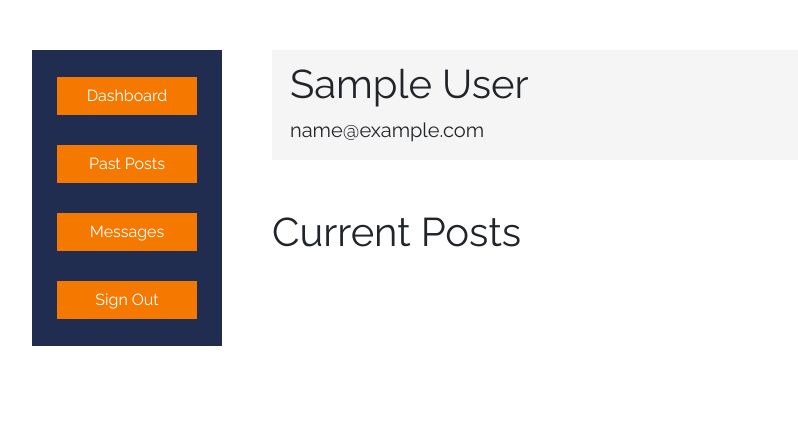
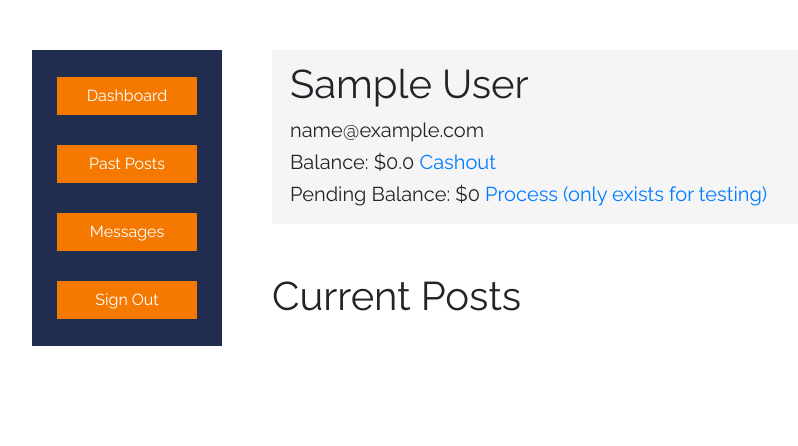
Before and after one commit to anlandu/textbook-exchange, a Django app: page /accounts/ in a window 1280 px wide. Shown: the part 81-527 px from the top of the page, without its empty margins (68-866 px from the left). Run offline with Django 3.2, Linux system fonts and the light colour scheme; the visitor is signed in with stand-in values (Sample User, id 1); data that the repository does not hold is empty; some libraries are stand-ins or nearby versions.

Commit message:
cashouts!

```diff
--- a/textbook_exchange/templates/textbook_exchange/account_dashboard.html
+++ b/textbook_exchange/templates/textbook_exchange/account_dashboard.html
@@ -7,6 +7,8 @@
     <div style="background-color: whitesmoke; padding: 10px 10px 10px 18px;">
         <h1 style="margin-bottom: 10px;">{{ user.first_name }} {{ user.last_name }}</h1>
         <h5>{{ user.email }}</h5>
+        <h5>Balance: ${{ user.balance }} <a href="{% url 'exchange:cashout' %}">Cashout</a></h5>
+        <h5>Pending Balance: ${{ pending_balance }} <a href="{% url 'exchange:process' %}">Process (only exists for testing)</a></h5>
     </div>
     <br/><br/>
     <h1 class="custom-header">Current Posts</h1>
--- a/textbook_exchange/urls.py
+++ b/textbook_exchange/urls.py
@@ -20,6 +20,8 @@ urlpatterns = [
     path('accounts/', login_required(views.AccountCurrentListings.as_view(), redirect_field_name='login_redirect_target', login_url="/login/"), name='account_page'),
     path('accounts/past_posts', login_required(views.AccountPastListings.as_view(), redirect_field_name='login_redirect_target', login_url="/login/"), name='past_posts'),
     path('accounts/messages', views.account_page_messages, name='messages'),
+    path('accounts/cashout', views.cashout, name='cashout'),
+    path('accounts/process', views.process_pending, name='process'),
     path('buy/', views.buy_books, name='buybooks'),
     path('buy/autocomplete/', views.autocomplete, name='ajax_autocomplete'),
     path('buy/<slug:isbn>/<slug:slug>/', views.BuyProductListings.as_view(), name='buy_product'),
--- a/textbook_exchange/views.py
+++ b/textbook_exchange/views.py
@@ -1,21 +1,20 @@
-from django.http import HttpResponseRedirect
+from django.http import HttpResponseRedirect, JsonResponse
 from django.shortcuts import get_object_or_404, render, redirect, reverse
 from django.views.generic import ListView
 from django.core.exceptions import ObjectDoesNotExist
 from django.contrib.auth.decorators import login_required
 from django.contrib import messages
-import json
-import itertools
-import functools
-import json
-import requests
+import json, itertools, functools, requests, os, cloudinary.uploader
 from .forms import SellForm
 from .models import ProductListing, Class, Textbook, Class
-from django.http import JsonResponse #for autocompletion response
-import cloudinary.uploader
-import os
+from paypalpayoutssdk.core import PayPalHttpClient, SandboxEnvironment
+from paypalpayoutssdk.payouts import PayoutsPostRequest
+from paypalhttp import HttpError
+from datetime import datetime
+
 
 os.environ["CLOUDINARY_URL"]="cloudinary://348783216512488:nPXIA343WzNVngfkykW-I7XkGgE@dasg2ntne"
+
 cloudinary.config(
   cloud_name = "dasg2ntne",
   api_key = "348783216512488",
@@ -139,6 +138,14 @@ class AccountCurrentListings(ListView):
         queryset = queryset.filter(user=self.request.user, hasBeenSoldFlag=False)
         return queryset
 
+    def get_context_data(self, **kwargs):
+        context = super().get_context_data(**kwargs)
+        sum = 0
+        for pt in self.request.user.pendingtransaction_set.all():
+            sum += pt.balance
+        context['pending_balance'] = sum
+        return context
+
 class AccountPastListings(ListView):
     model = ProductListing
     template_name = "textbook_exchange/account_past_posts.html"
@@ -254,3 +261,65 @@ def autocomplete(request):
     }
 
     return JsonResponse(data)
+
+class PayPalClient:
+    def __init__(self):
+        self.client_id =  os.environ["PAYPAL-CLIENT-ID"] if 'PAYPAL-CLIENT-ID' in os.environ else "AcCaARG0gidap3Y0mCgZtbbdE3sDrYHyHSIBwJ20jwhyGk3MQSBLxpWggOwuOQphYKDLl87wRLek-qE8"
+        self.client_secret = os.environ["PAYPAL-CLIENT-SECRET"] if 'PAYPAL_CLIENT_SECRET' in os.environ else "ENBevuGci9BP5Lt7bAfofOFvjVerx7hMHKaapIo0-8idONUuQkx90pyyKM7HHAIlMYirX5mDRoc_zPFI"
+
+        """Set up and return PayPal Python SDK environment with PayPal Access credentials.
+           This sample uses SandboxEnvironment. In production, use
+           LiveEnvironment."""
+        self.environment = SandboxEnvironment(client_id=self.client_id, client_secret=self.client_secret)
+
+        """ Returns PayPal HTTP client instance in an environment with access credentials. Use this instance to invoke PayPal APIs, provided the
+            credentials have access. """
+        self.client = PayPalHttpClient(self.environment)
+
+@login_required(redirect_field_name='login_redirect_target', login_url="/login/")
+def process_pending(request):
+    for pt in request.user.pendingtransaction_set.all():
+        request.user.balance += pt.balance
+        pt.delete()
+    request.user.save()
+    return HttpResponseRedirect(reverse('exchange:account_page'))
+
+@login_required(redirect_field_name='login_redirect_target', login_url="/login/")
+def cashout(request):
+    batch_id = str(datetime.date(datetime.now()))+str(datetime.time(datetime.now()))
+    body = {
+        "sender_batch_header": {
+                "sender_batch_id": batch_id,
+                "email_subject": "You have a payout!",
+                "email_message": "You have received a payout! Thanks for using UVA TextEx for all you textbook exchange needs!"
+            },
+            "items": [
+                {
+                "recipient_type": "EMAIL",
+                "amount": {
+                    "value": str(request.user.balance),
+                    "currency": "USD"
+                },
+                "note": "Thanks using UVA TextEX!",
+                "sender_item_id": batch_id+"0001",
+                "receiver": 'pineappleseals@gmail.com'
+                }
+            ]
+    }
+
+    req = PayoutsPostRequest()
+    req.request_body(body)
+    ppc = PayPalClient()
+    try:
+        # Call API with your client and get a response for your call
+        response = ppc.client.execute(req)
+        # If call returns body in response, you can get the deserialized version from the result attribute of the response
+        b_id = response.result.batch_header.payout_batch_id
+        request.user.balance = 0.0
+        request.user.save()
+    except IOError as ioe:
+        print(ioe)
+        if isinstance(ioe, HttpError):
+            # Something went wrong server-side
+            print (ioe.status_code)
+    return HttpResponseRedirect(reverse('exchange:account_page'))
```
